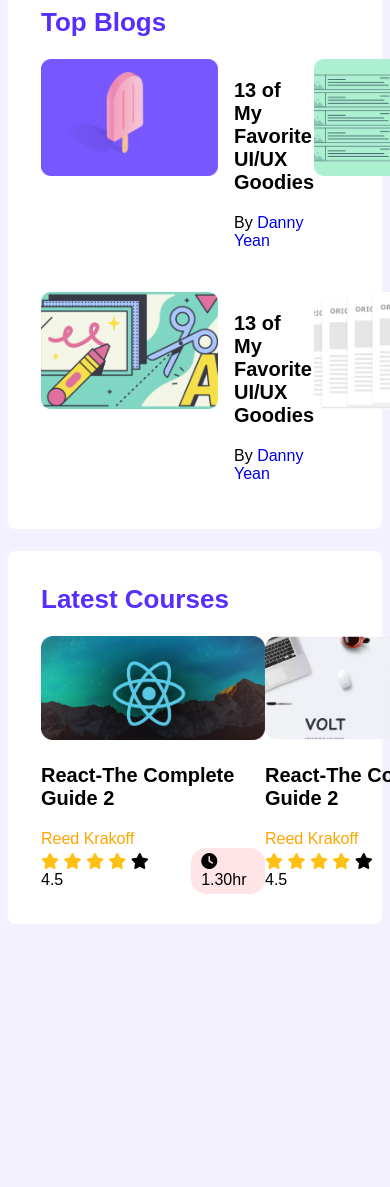
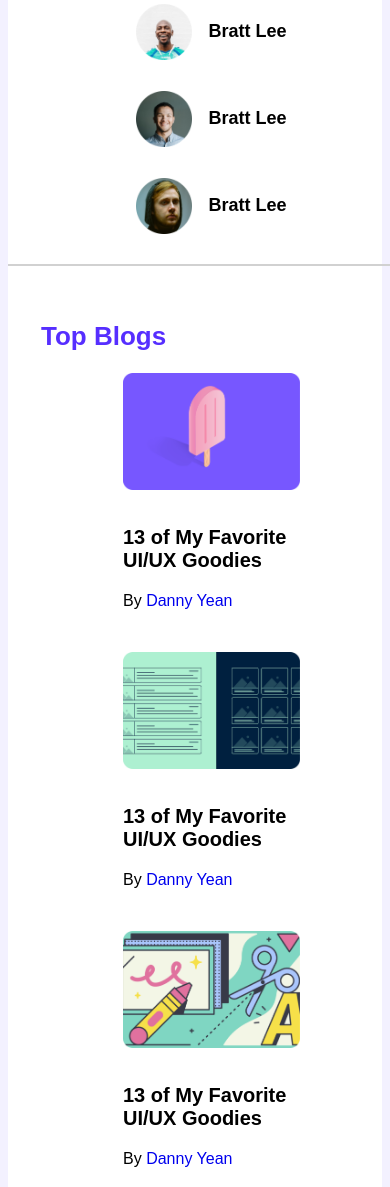
Before and after one commit to trtonmoy/leader-board, a plain HTML site: page index.html in a window 390 px wide. Shown: the part 373-1560 px from the top of the page. Before the commit the page ends 1305 px from the top, so only its background shows below. Drawn offline with Linux system fonts and the light colour scheme.

Commit message:
responsived

```diff
--- a/index.html
+++ b/index.html
@@ -92,7 +92,7 @@
             </div>
         </section>
 
-        <section class="container">
+        <section class="course container">
             <h1 class="section-title">Latest Courses</h1>
 
             <div class="course-container">
--- a/styles/style.css
+++ b/styles/style.css
@@ -14,6 +14,11 @@ body{
 }
 
 /* Header Styles */
+main{
+    display: flex;
+    flex-direction: column;
+    align-items: center;
+}
 .section-title{
     font-size: 26px;
     color: #562EFF;
@@ -24,8 +29,8 @@ body{
 .container{
     background-color: #fff;
     border-radius: 8px;
-    max-width: 900px;
-    margin: 0 auto;
+    width: 900px;
+    /* margin: 0 auto; */
 }
 
 .players-container{
@@ -57,6 +62,17 @@ hr{
     margin-top: 30px;
 }
 
+/* Header's Media Queries */
+@media only screen and (max-width: 688px) {
+    .container{
+        width: 100%;
+    }
+    .players-container{
+        grid-template-columns: repeat(1, 1fr);
+        justify-items: center;
+    }
+}
+
 /* Blogs Styles */
 .blog-container{
     display: grid;
@@ -84,6 +100,15 @@ article > p> a{
     text-decoration: none;
 }
 
+@media screen and (max-width: 688px) {
+    .blog-container{
+        grid-template-columns: repeat(1, 1fr);
+        justify-items: center;
+    }
+    .blog-content{
+        flex-direction: column;
+    }
+}
 /* Courses Styles */
 .course-container{
     display: grid;
@@ -91,8 +116,8 @@ article > p> a{
     padding-left: 33px;
     padding-bottom: 30px;
 }
-.courses{
-
+.course{
+    margin-top: 20px;
 }
 
 .courses > img{
@@ -124,3 +149,10 @@ article > a{
     border-radius: 15px;
     padding: 5px 10px;
 }
+
+@media screen and (max-width: 688px) {
+    .course-container{
+        grid-template-columns: repeat(1, 1fr);
+        justify-items: center;
+    }
+}
```
